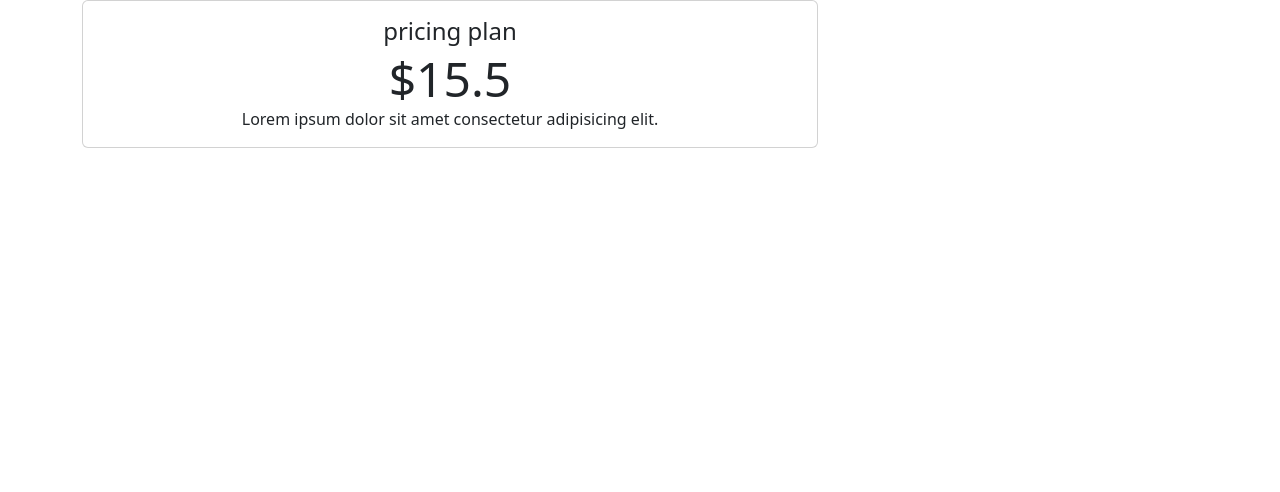
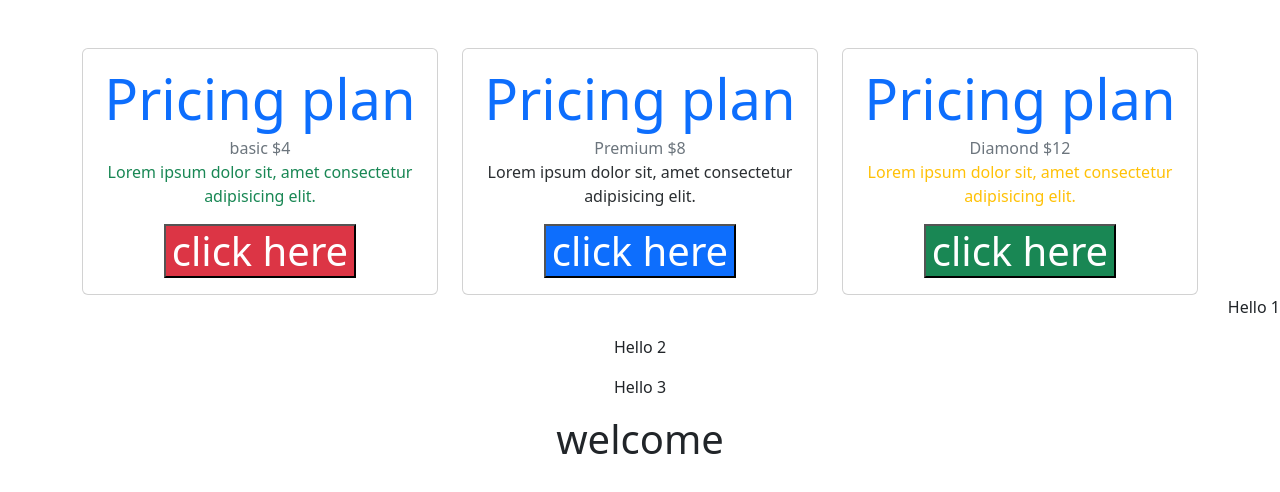
Before and after one commit to qemerHilal/myWeb2025, a plain HTML site: page bootstrapCard.html in a window 1280 px wide. Drawn offline with nearby package versions, Linux system fonts and the light colour scheme.

Commit message:
Update bootstrapCard.html

```diff
--- a/bootstrapCard.html
+++ b/bootstrapCard.html
@@ -8,20 +8,52 @@
     <title>bootstrap card</title>
 </head>
 <body>
-    <div class="container-lg">
+    <div class="container-lg ">
+        <div class="row text-center mt-5">
+            <!--card 1-->
+            <div class="col-4 col-lg-4">
+                <div class="card ">
+                    <div class="card-body">
+                        <h1 class="card-title text-primary display-4">Pricing plan</h1>
+                        <p class="card-subtitle text-secondary">basic $4</p>
+                        <p class="card-text text-success ">Lorem ipsum dolor sit, amet consectetur adipisicing elit.</p>
+                        <button class="card-btn text-white bg-danger display-6">click here</button>
+                    </div>
+                </div>
+            </div>
 
-      <div class="row">
-        <div class="col-8">
-            <div class="card align-items-center justify-content-center ">
-                <div class="card-body text-center">
-                    <h4 class="card-title"> pricing plan</h4>
-                    <p class="display-5 card-subtitle">$15.5</p>
-                    <p class="card-text ">Lorem ipsum dolor sit amet consectetur adipisicing elit.</p>
+            <!--card 2-->
+            <div class="col-3 col-lg-4">
+                <div class="card ">
+                    <div class="card-body">
+                        <h1 class="card-title text-primary display-4">Pricing plan</h1>
+                        <p class="card-subtitle text-secondary">Premium $8</p>
+                        <p class="card-text text-secondary-emphasis ">Lorem ipsum dolor sit, amet consectetur adipisicing elit.</p>
+                        <button class="card-btn text-white bg-primary display-6">click here</button>
+                    </div>
+                </div>
+            </div>
+
+            <!--card 3-->
+
+            <div class="col-4 col-lg-4">
+                <div class="card ">
+                    <div class="card-body">
+                        <h1 class="card-title text-primary display-4">Pricing plan</h1>
+                        <p class="card-subtitle text-secondary">Diamond $12</p>
+                        <p class="card-text text-warning ">Lorem ipsum dolor sit, amet consectetur adipisicing elit.</p>
+                        <button class="card-btn text-white bg-success display-6">click here</button>
+                    </div>
                 </div>
             </div>
         </div>
     </div>
 
+    <div class="text-center">
+        <p class="text-end">Hello 1</p>
+        <p>Hello 2</p>
+        <p>Hello 3</p>
+        <h1>welcome</h1>
     </div>
 
 
```
